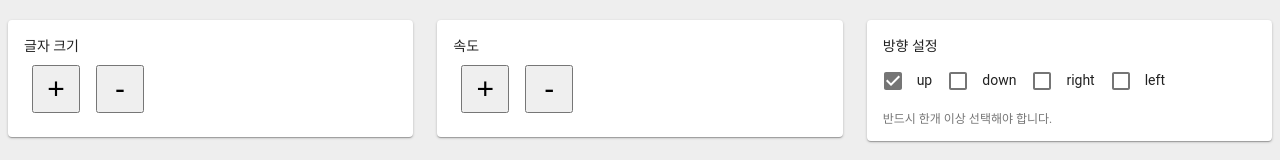
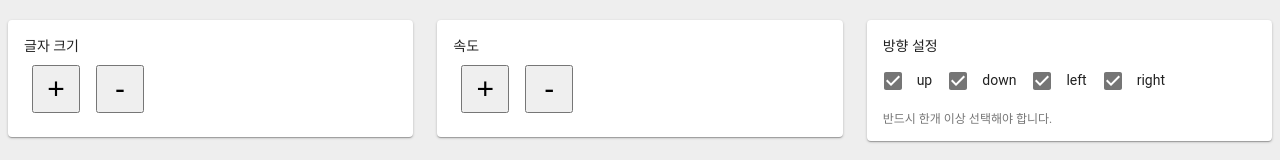
Before and after one commit to enthusapp/esign, a React (Create React App) app: page / in a window 1280 px wide. Shown: the part 253-413 px from the top of the page. Built offline with nearby package versions, Linux system fonts and the light colour scheme.

Commit message:
change default

```diff
--- a/src/App.js
+++ b/src/App.js
@@ -99,7 +99,7 @@ class App extends Component {
   ];
 
   getDefaultState = () => ({
-    direction: ['up'],
+    direction: ['up', 'down', 'left', 'right'],
     textState: 'ENTHUS 미디어 파사드',
     colorState: '#FFFFFF',
     fontSize: 2,
@@ -186,17 +186,17 @@ class App extends Component {
         `translateY(${heightMiddle}rem)`,
         `translateY(${height}rem)`,
       ],
+      left: [
+        `translate(100%, ${heightMiddle}rem)`,
+        `translate(0%, ${heightMiddle}rem)`,
+        `translate(0%, ${heightMiddle}rem)`,
+        `translate(-100%, ${heightMiddle}rem)`,
+      ],
       right: [
         `translate(-100%, ${heightMiddle}rem)`,
         `translate(0%, ${heightMiddle}rem)`,
         `translate(0%, ${heightMiddle}rem)`,
         `translate(100%, ${heightMiddle}rem)`,
-      ],
-      left: [
-        `translate(100%, ${heightMiddle}rem)`,
-        `translate(0%, ${heightMiddle}rem)`,
-        `translate(0%, ${heightMiddle}rem)`,
-        `translate(-100%, ${heightMiddle}rem)`,
       ],
     };
   }
```
Also changed, not shown: 1 other file (tests, documents, lock files or other folders).
